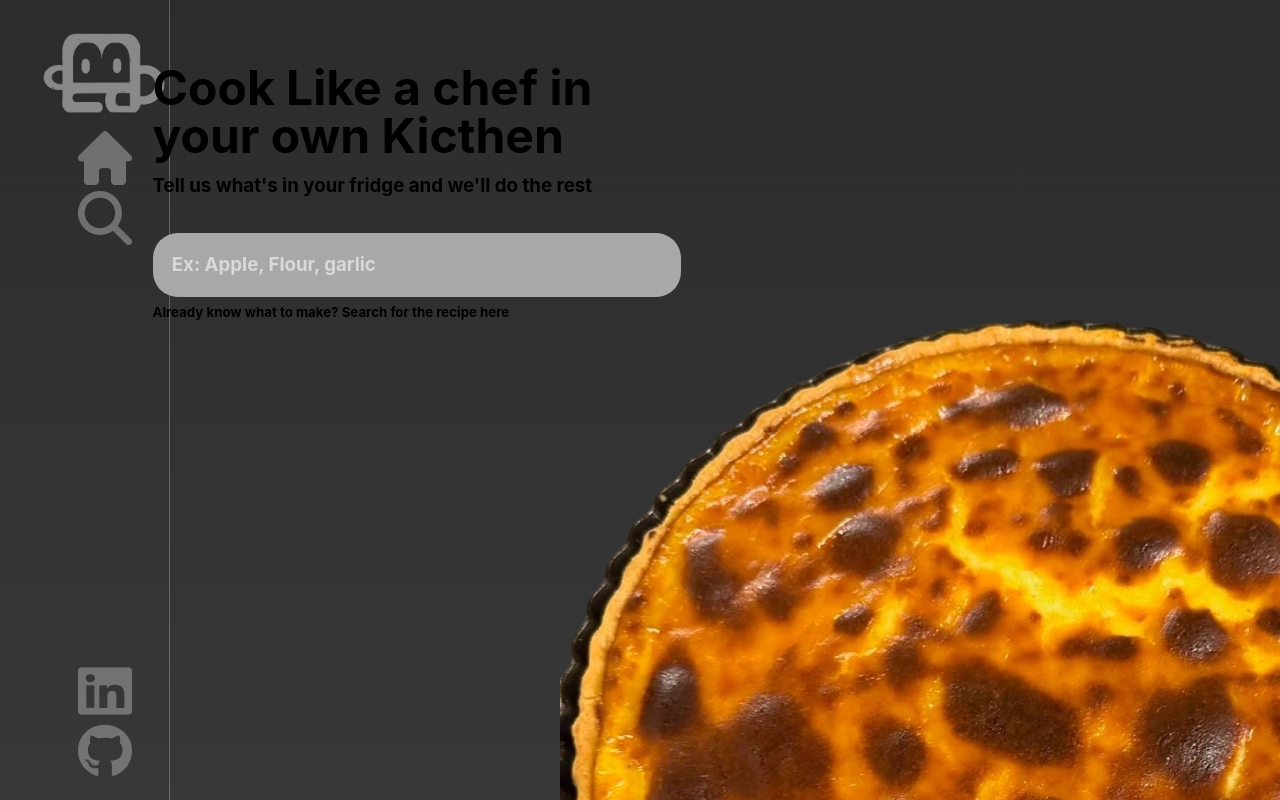
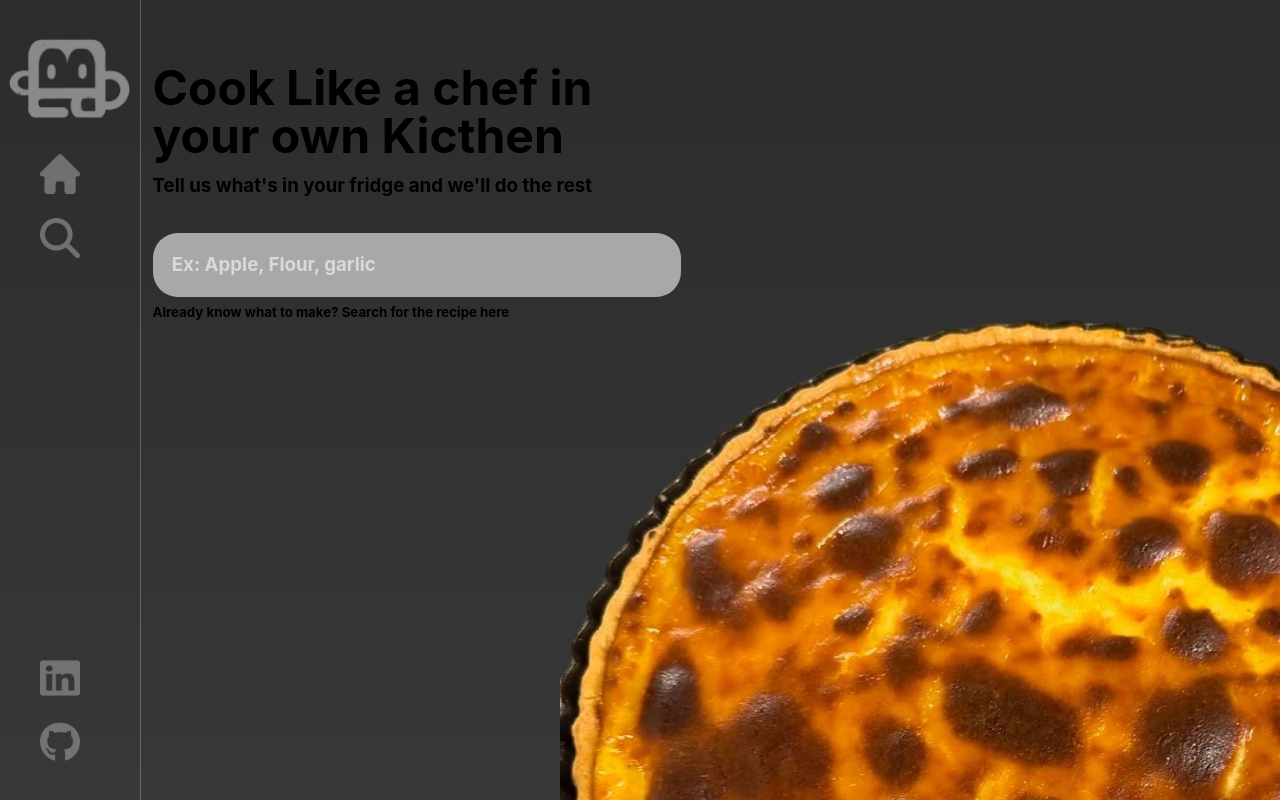
Before and after one commit to Alto0327/Recipe-app, a React (Vite) app: page / in a window 1280 px wide. Shown: the top 800 px of the page. Built offline with nearby package versions, Linux system fonts and the light colour scheme.

Commit message:
Cleaned up NavBar to Match wireframe

```diff
--- a/src/Layout/Header.jsx
+++ b/src/Layout/Header.jsx
@@ -9,25 +9,27 @@ function Header() {
   return (
     <>
       <nav>
-        <ul className="nav-links">
+        <img src={Logo} alt="" className="Logo"/>
+        <div className="nav-links">
+        <ul className="navTop">
           <li>
-            <img src={Logo} alt="" />
           </li>
           <li>
-            <img src={Home} alt="" />
+            <img src={Home} alt=""  className="Icons" />
           </li>
           <li>
-            <img src={Search} alt="" />
+            <img src={Search} alt="" className="Icons" />
           </li>
         </ul>
-        <ul className="nav-links">
+        <ul className="navBottom">
           <li>
-            <img src={Linkedin} alt="" />
+            <img src={Linkedin} alt=""  className="Icons"/>
           </li>
           <li>
-            <img src={GithubIcon} alt="" />
+            <img src={GithubIcon} alt="" className="Icons" />
           </li>
         </ul>
+        </div>
       </nav>
     </>
   );
--- a/src/Layout/Layout.css
+++ b/src/Layout/Layout.css
@@ -7,10 +7,40 @@ nav {
     border-color: rgba(152,152,152,0.5);
     display: flex;
     flex-direction: column;
-    justify-content: space-between;
+    justify-content: center;
+    align-items: center;
+
 
 }
 
-.nav-links{
-    display: inline;
+.nav-links ul:first-child{
+    display: flex;
+    flex-direction: column;
+    justify-content: space-between;
+    width: 100px;
+    margin-bottom: 25rem;
+
 }
+
+.nav-links li{
+    width:25px;
+    display: flex;
+}
+
+.Icons{
+    height: 2.5rem;
+}
+.Logo{
+    height: auto;
+    width: 8rem;
+    margin-bottom: -1rem;
+}
+
+
+.nav-links li {
+    padding-bottom: 24px;
+}
+
+.nav-links li:last-child {
+    padding-bottom: 0px;
+}
```
